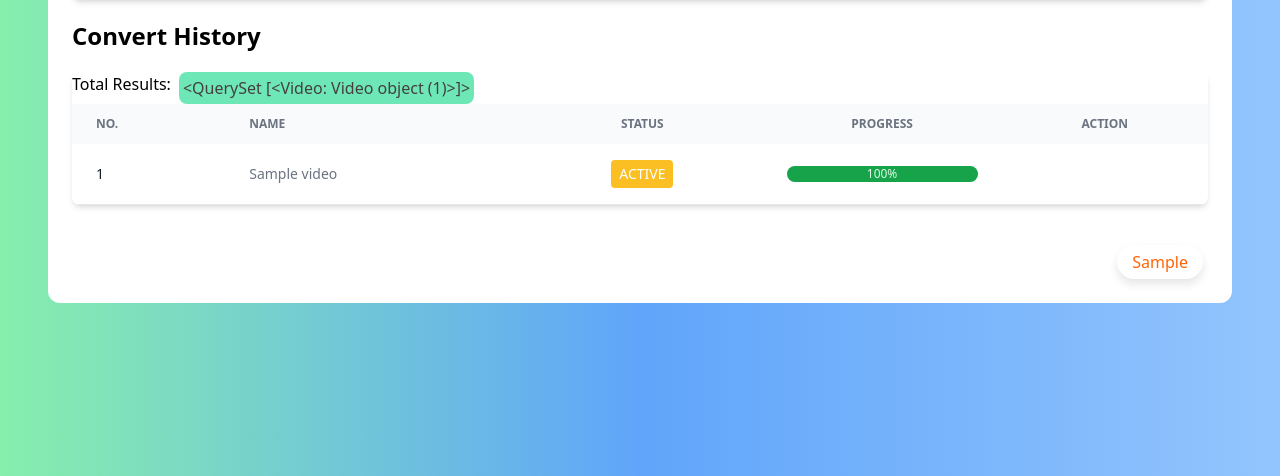
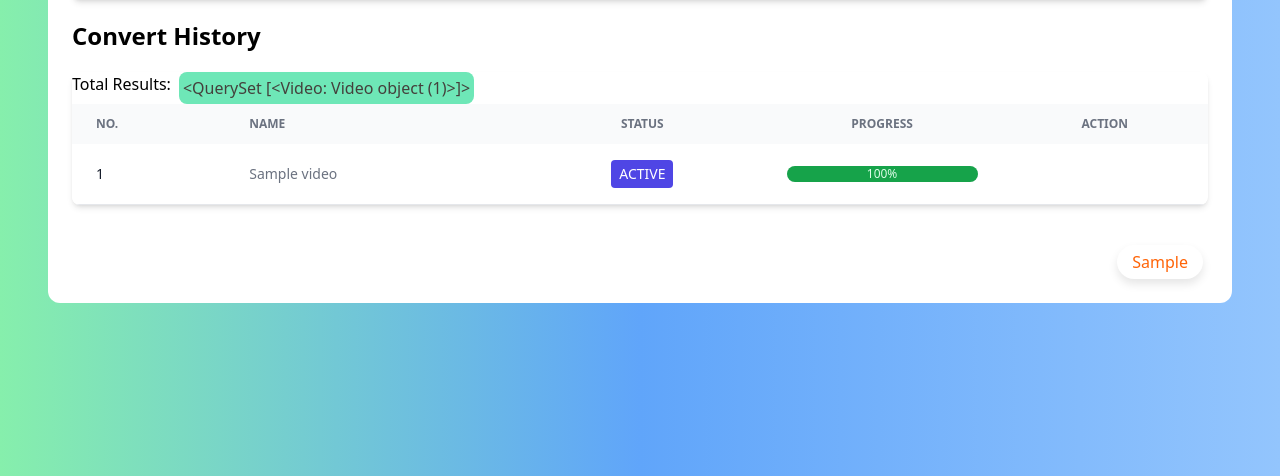
Before and after one commit to Tanh101/anime_video_converter, a Django app: template home/templates/home/details.html in a window 1280 px wide. Shown: the part 324-800 px from the top of the page. Run offline with Django 4.2, Linux system fonts and the light colour scheme; tables that the repository leaves empty hold one stand-in row (values such as "Sample post"); the template is opened without the code that fills it: values that come from a table or form of the project are taken from there, most other values are stand-ins (such as "Sample title", 1, 10 or a date in 2020); data that the repository does not hold is empty; style sheets or scripts are compiled from the project's sources; some libraries are stand-ins or nearby versions.

Commit message:
change color

```diff
--- a/home/templates/home/details.html
+++ b/home/templates/home/details.html
@@ -129,7 +129,7 @@
                             <td class="px-6 py-4">{{videos.name}}</td>
                             <td class="px-6 py-4 text-center">
                                 <span
-                                    class="inline-block bg-amber-400 text-white px-2 py-1 rounded uppercase">{{videos.status}}</span>
+                                    class="inline-block bg-indigo-600 text-white px-2 py-1 rounded uppercase">{{videos.status}}</span>
                             </td>
                             <td class="px-6 py-4 text-center">
                                 <div class="w-full bg-gray-200 rounded-full">
```
